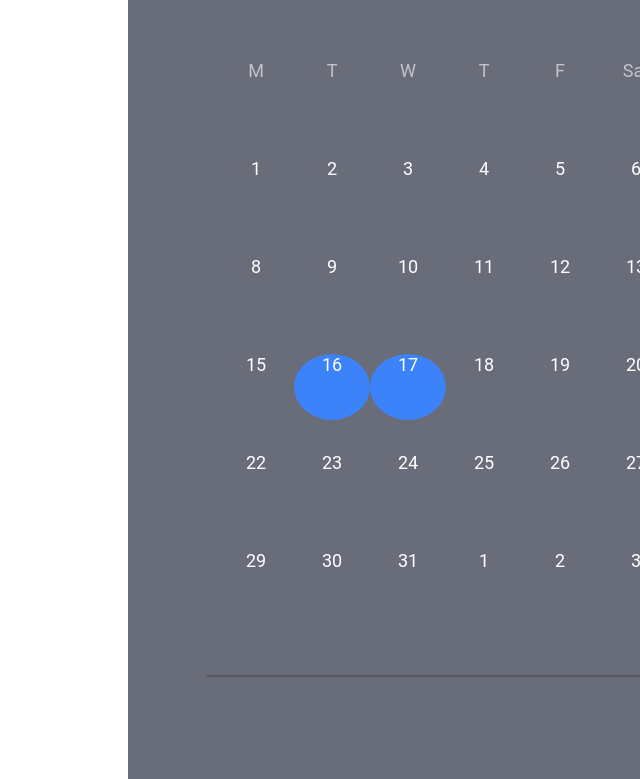
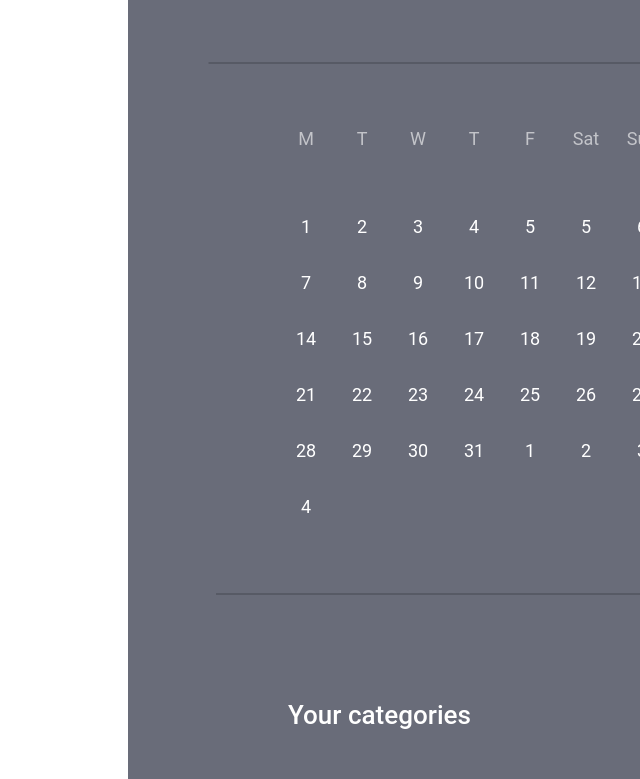
Before and after one commit to AndreyKozych/fe2809, a plain HTML site: page calendar/calendar.html in a window 1280 px wide. Shown: the part 138-917 px from the top of the page, without its empty margins (640-1280 px from the left). Drawn offline with Linux system fonts and the light colour scheme.

Commit message:
calendar

```diff
--- a/calendar/calendar.css
+++ b/calendar/calendar.css
@@ -1,14 +1,14 @@
 body {
     padding: 0;
     margin: 0;
-    font-family: 'Roboto';
+    font-family: 'Roboto', sans-serif;
     font-style: normal;
   }
 
 
 
   .calendar {
-    padding: 30px 50px 150px 50px;
+    padding: 80px 50px 150px 50px;
 
     position: relative;
     left: 60%;
@@ -22,11 +22,25 @@ body {
   }
 
   /* calendar month */
+  .march__color:hover, .march__color:focus {
+    transform: scale(1.20);
+  border-bottom-color: currentColor;
+  outline: none;
+  cursor: pointer;
+
+
+  }
+
   .calendar__month {
+      display: flex;
+      justify-content: space-between;
+      font-family: 'Roboto', sans-serif;
       font-style: normal;
       font-weight: 500;
-    font-size: 30px;
+      font-size: 36px;
       line-height: 42px;
+
+
 
 
 
@@ -43,32 +57,37 @@ body {
     height: 2px;
     background: #000000;
     opacity: 0.17;
-    top: 120px;
+    top: 200px;
     left: 50%;
     transform: translateX(-50%);
+
 }
 
 /* calendar day */
 
 .days {
+  padding-left: 60px;
 
 
   display: flex;
-  list-style-type: none;
+
   flex-wrap: wrap;
-  margin: 0;
-  padding: 0;
+
   text-align: center;
   color: #FFFFFF;
+  max-width: 500px;
 
 }
 .days li {
   width: 56px;
   height: 56px;
-  font-family: Roboto;
+  font-family: 'Roboto', sans-serif;
   font-style: normal;
   font-weight: 400;
   font-size: 18px;
+  align-items: center;
+  justify-content: center;
+  display: flex;
 
 }
 .days__item  {
@@ -78,16 +97,16 @@ body {
 }
 
 .days__item__title  {
-    padding: 110px 10px 10px 10px;
+   padding-top: 110px;
     color: rgba(255, 255, 255, 0.6);
 }
 
 
 
 
-/* week one */
+/* week */
 
-.week__one {
+.week {
   position: relative;
   text-align: center;
 
@@ -100,109 +119,34 @@ display: flex;
 
 }
 
-.week__one__item__title {
-  padding: 0 10px 10px 10px;
-
-
-}
-
-/* week two */
-
-.week__two {
-  position: relative;
-  text-align: center;
-
-}
-.week__two__item {
+.week__item {
 list-style: none;
 display: flex;
-
+flex-wrap: wrap;
+list-style: none;
+max-width: 400px;
 }
-.week__two__item__title {
-  padding: 0 10px 10px 10px;
-
+.week_color:hover, .week_color:focus{
+  background: blue;
+    border-bottom-color: currentColor;
+    outline: none;
+    border-radius: 100%;
+    transform: scale(1.20);
+    cursor: pointer;
 }
 
 
-/* week three */
-
-.week__three {
-  position: relative;
-  text-align: center;
-
-}
-.week__three__item {
-  list-style: none;
-display: flex;
-
-}
-.week__three__item__title {
-  padding: 0 10px 10px 10px;
-
-
-}
-
-.week__three__item__title:nth-child(2) {
-  background: #3c82f9;
-  align-self: center;
-  border-radius: 50%;
-
-
-}
-.week__three__item__title:nth-child(3) {
-  background: #3c82f9;
-  align-self: center;
-  border-radius: 50%;
-
-
-}
-
-/* week four */
-
-.week__four {
-  position: relative;
-  text-align: center;
-
-}
-.week__four__item {
-  list-style: none;
-display: flex;
-
-}
-.week__four__item__title {
-  padding: 0 10px 10px 10px;
-
-}
-
-
-
-/* week five */
-
-.week__five {
-  position: relative;
-  text-align: center;
-
-}
-.week__five__item {
-  list-style: none;
-display: flex;
-
-}
-.week__five__item__title {
-  padding: 0 10px 10px 10px;
-
-}
-
-.week__five::after {
+.week__item::after {
   content: "";
   position: absolute;
-  width: 96%;
+  width: 120%;
   height: 2px;
   background: #000000;
   opacity: 0.17;
   bottom: -45px;
-  left: 53%;
+  left: 55%;
   transform: translateX(-50%);
+
 }
 
 
@@ -248,19 +192,35 @@ line-height: 30px;
   height: 50px;
 
 
+
 }
-.finance{
+.finance {
   background: #8576ED;
   min-width: 200px;
   height: 80px;
   border-radius: 12px;
   align-self: center;
+
+}
+
+.finance:hover, .finance:focus {
+  transform: scale(1.20);
+  border-bottom-color: currentColor;
+  outline: none;
+  cursor: pointer;
 }
 
 .management {
   background: #F39946;
   min-width: 200px;
   border-radius: 12px;
+
+}
+.management:hover, .management:focus {
+  transform: scale(1.20);
+  border-bottom-color: currentColor;
+  outline: none;
+  cursor: pointer;
 }
 
 .design {
@@ -268,3 +228,10 @@ line-height: 30px;
   min-width: 200px;
   border-radius: 12px;
 }
+
+.design:hover, .design:focus {
+  transform: scale(1.20);
+  border-bottom-color: currentColor;
+  outline: none;
+  cursor: pointer;
+}
--- a/calendar/calendar.html
+++ b/calendar/calendar.html
@@ -12,7 +12,15 @@
     <div class="calendar">
         <!-- calendar month -->
             <div class="calendar__month">
-                March 2018
+                <svg width="20" height="38" viewBox="0 0 20 38" fill="none" xmlns="http://www.w3.org/2000/svg">
+                    <path d="M19 1L1 19L19 37" stroke="white" stroke-width="2" stroke-linecap="round" stroke-linejoin="round"/>
+                    </svg>
+
+               <span class="march__color">March 2018</span>
+
+                <svg width="20" height="38" viewBox="0 0 20 38" fill="none" xmlns="http://www.w3.org/2000/svg">
+                    <path d="M1 1L19 19L1 37" stroke="white" stroke-width="2" stroke-linecap="round" stroke-linejoin="round"/>
+                    </svg>
             </div>
 
 
@@ -20,7 +28,7 @@
 
         <div class="days">
             <ul class="days__item">
-                <li class="days__item__title"><span>M</span></li>
+                <li class="days__item__title">M</li>
                 <li class="days__item__title">T</li>
                 <li class="days__item__title">W</li>
                 <li class="days__item__title">T</li>
@@ -29,84 +37,51 @@
                 <li class="days__item__title">Sun</li>
 
             </ul>
-            <!-- week one -->
-
-            <div class="week__one">
-                <ul class="week__one__item">
-                    <li class="week__one__item__title">1</li>
-                    <li class="week__one__item__title">2</li>
-                    <li class="week__one__item__title">3</li>
-                    <li class="week__one__item__title">4</li>
-                    <li class="week__one__item__title">5</li>
-                    <li class="week__one__item__title">6</li>
-                    <li class="week__one__item__title">7</li>
+                <div class="week">
+                    <ul class="week__item">
+                        <li class="week_color">1</li>
+                        <li class="week_color">2</li>
+                        <li class="week_color">3</li>
+                        <li class="week_color">4</li>
+                        <li class="week_color">5</li>
+                        <li class="week_color">5</li>
+                        <li class="week_color">6</li>
+                        <li class="week_color">7</li>
+                        <li class="week_color">8</li>
+                        <li class="week_color">9</li>
+                        <li class="week_color">10</li>
+                        <li class="week_color">11</li>
+                        <li class="week_color">12</li>
+                        <li class="week_color">13</li>
+                        <li class="week_color">14</li>
+                        <li class="week_color">15</li>
+                        <li class="week_color">16</li>
+                        <li class="week_color">17</li>
+                        <li class="week_color">18</li>
+                        <li class="week_color">19</li>
+                        <li class="week_color">20</li>
+                        <li class="week_color">21</li>
+                        <li class="week_color">22</li>
+                        <li class="week_color">23</li>
+                        <li class="week_color">24</li>
+                        <li class="week_color">25</li>
+                        <li class="week_color">26</li>
+                        <li class="week_color">27</li>
+                        <li class="week_color">28</li>
+                        <li class="week_color">29</li>
+                        <li class="week_color">30</li>
+                        <li class="week_color">31</li>
+                        <li class="week_color">1</li>
+                        <li class="week_color">2</li>
+                        <li class="week_color">3</li>
+                        <li class="week_color">4</li>
                 </ul>
-            </div>
-
-                <!-- week two -->
-
-
-            <div class="week__two">
-                <ul class="week__two__item">
-                    <li class="week__two__item__title">8</li>
-                    <li class="week__two__item__title">9</li>
-                    <li class="week__two__item__title">10</li>
-                    <li class="week__two__item__title">11</li>
-                    <li class="week__two__item__title">12</li>
-                    <li class="week__two__item__title">13</li>
-                    <li class="week__two__item__title">14</li>
-                </ul>
-            </div>
-
-                <!-- week three -->
-
-            <div class="week__three">
-                <ul class="week__three__item">
-                    <li class="week__three__item__title">15</li>
-                    <li class="week__three__item__title">16</li>
-                    <li class="week__three__item__title">17</li>
-                    <li class="week__three__item__title">18</li>
-                    <li class="week__three__item__title">19</li>
-                    <li class="week__three__item__title">20</li>
-                    <li class="week__three__item__title">21</li>
-                </ul>
-            </div>
-
-                <!-- week four -->
-
-            <div class="week__four">
-                <ul class="week__four__item">
-                    <li class="week__four__item__title">22</li>
-                    <li class="week__four__item__title">23</li>
-                    <li class="week__four__item__title">24</li>
-                    <li class="week__four__item__title">25</li>
-                    <li class="week__four__item__title">26</li>
-                    <li class="week__four__item__title">27</li>
-                    <li class="week__four__item__title">28</li>
-                </ul>
-            </div>
-
-                <!-- week five -->
-
-            <div class="week__five">
-                <ul class="week__five__item">
-                    <li class="week__five__item__title">29</li>
-                    <li class="week__five__item__title">30</li>
-                    <li class="week__five__item__title">31</li>
-                    <li class="week__five__item__title">1</li>
-                    <li class="week__five__item__title">2</li>
-                    <li class="week__five__item__title">3</li>
-                    <li class="week__five__item__title">4</li>
-                </ul>
-            </div>
-
-
-
+               </div>
                 <!-- categories -->
             <footer>
                 <div class="footer">
                     <div class="categories">
-                    Your categories
+                    <span>Your categories</span>
                     </div>
 
                 <ul class="calendar__categories">
```
Also changed, not shown: calendar/calendar (1).svg (added), calendar/calendar (2).svg (added). Lines whose indentation alone changed are shown as unchanged.
